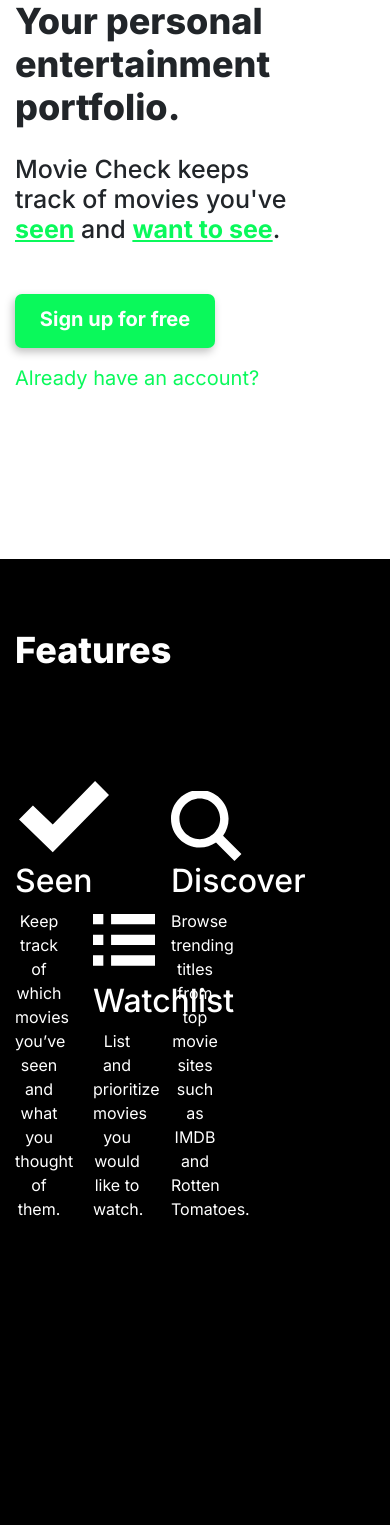
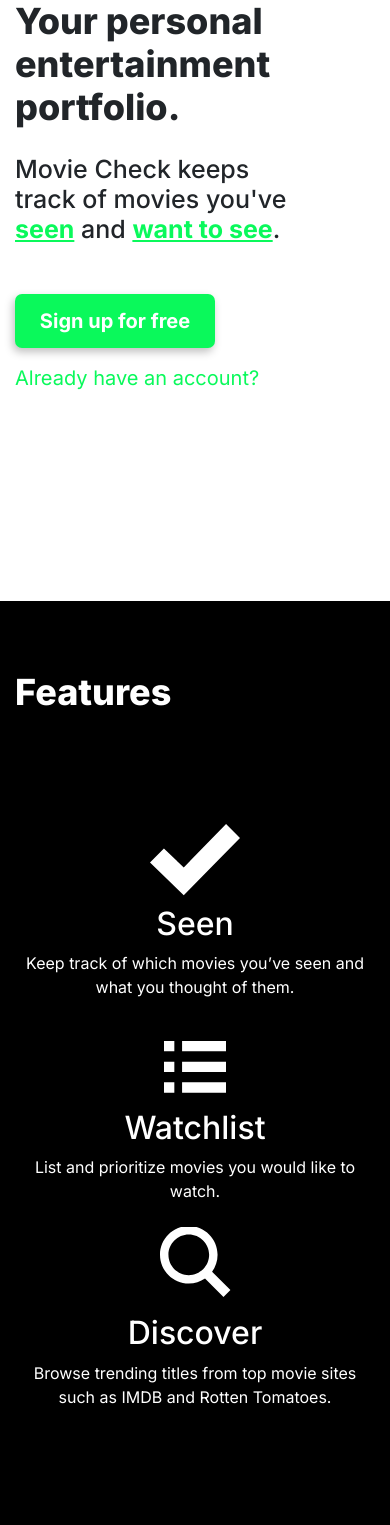
Before and after one commit to stephancill/moviecheck, a Python web app: template templates/landing-page.html in a window 390 px wide. Shown: the part 156-1681 px from the top of the page. Before the commit the page ends 1372 px from the top, so only its background shows below. Run offline with Jinja, Linux system fonts and the light colour scheme; the template is opened without the code that fills it, so the values that code supplies are empty; some libraries are stand-ins or nearby versions.

Commit message:
Fix landing page responsive

```diff
--- a/static/css/landing-page.css
+++ b/static/css/landing-page.css
@@ -1,27 +1,12 @@
-h1 {
-    font-weight: 800;
-    font-size: 36px;
-}
 
-h4 {
-    font-weight: 600;
-    font-size: 24px;
-    line-height: 29px;
-}
-
-h3 {
-    font-weight: 500;
-    font-size: 25px;
-    line-height: 30px;
-}
-
-h3 strong {
-    text-decoration-line: underline;
-    color: var(--brand-main);
-}
 
 a {
     outline: none;
+}
+
+#main-section {
+    min-height: 320px;
+    margin-bottom: 25vh;
 }
 
 .cta-body {
@@ -54,7 +39,7 @@ a {
 
 .cta-button p {
     width: 100%;
-    padding-top: 13px;
+    margin-top: 15px;
     font-family: Inter;
     font-style: normal;
     font-weight: bold;
@@ -75,6 +60,7 @@ a {
 
 .cover-container {
     display: none;
+    overflow: hidden;
 }
 
 .features-container {
@@ -82,9 +68,8 @@ a {
     left: 0;
     margin-left: 0;
     margin-right: 0;
-    width: 100vw;
+    width: 100%;
     background-color: black;
-    margin-top: 20vh;
     padding-bottom: 100px;
 }
 .features-body {
@@ -114,11 +99,11 @@ a {
         top: 40vh;
         max-width: 1000px;
         width: 40vw;
-        height: 270px;
+        height: 300px;
     }
     .cover-container img {
         box-shadow: 4px 8px 8px rgba(0, 0, 0, 0.25);
-        height: 100%;
+        height: 90%;
         width: auto;
         border-radius: 7px;
         margin-right: 34px;
--- a/static/css/style.css
+++ b/static/css/style.css
@@ -5,6 +5,28 @@
 
 body {
 	font-family: 'Inter', sans-serif;
+}
+
+h1 {
+    font-weight: 800;
+    font-size: 36px;
+}
+
+h4 {
+    font-weight: 600;
+    font-size: 24px;
+    line-height: 29px;
+}
+
+h3 {
+    font-weight: 500;
+    font-size: 25px;
+    line-height: 30px;
+}
+
+h3 strong {
+    text-decoration-line: underline;
+    color: var(--brand-main);
 }
 
 .navbar {
--- a/templates/landing-page.html
+++ b/templates/landing-page.html
@@ -11,7 +11,7 @@
 
 {% block content %}
 <div class="container">
-	<section class=" mx-auto mx-xl-0 mx-lg-0 mx-md-0">
+	<section id="main-section" class="mx-auto mx-xl-0 mx-lg-0 mx-md-0">
 		<div class="cta-body">
 			<h1>Your personal entertainment portfolio.</h1>
 			<h3>Movie Check keeps track of movies you've <strong>seen</strong> and <strong>want to see</strong>.</h3>
@@ -19,6 +19,7 @@
 			<a href="/auth/login">Already have an account?</a>
 		</div>
 		<div class="cover-container">
+			<!-- TODO: Optimize images -->
 			<img src="https://m.media-amazon.com/images/M/MV5BNGVjNWI4ZGUtNzE0MS00YTJmLWE0ZDctN2ZiYTk2YmI3NTYyXkEyXkFqcGdeQXVyMTkxNjUyNQ@@._V1_SY1000_CR0,0,674,1000_AL_.jpg" alt="">
 			<img src="https://m.media-amazon.com/images/M/MV5BYWZjMjk3ZTItODQ2ZC00NTY5LWE0ZDYtZTI3MjcwN2Q5NTVkXkEyXkFqcGdeQXVyODk4OTc3MTY@._V1_SY1000_CR0,0,674,1000_AL_.jpg" alt="">
 			<img src="https://m.media-amazon.com/images/M/MV5BMTc5MDE2ODcwNV5BMl5BanBnXkFtZTgwMzI2NzQ2NzM@._V1_SY1000_CR0,0,674,1000_AL_.jpg" alt="">
@@ -30,19 +31,19 @@
 	<div id="features" class="container">
 		<div class="features-body">
 			<h1>Features</h1>
-			<div class="row">
-				<div class="col mt-auto">
+			<div class="row align-bottom">
+				<div class="col-md mb-lg-auto mb-md-3 text-center">
 					<img src="/static/img/checkmark-icon.svg" alt="Checkmark">
 					<h2>Seen</h2>
 					<p>Keep track of which movies you’ve seen and what you thought of them.</p>
 				</div>
-				<div class="col mt-auto">
-					<img class="mb-3" src="/static/img/list-icon.svg" alt="List">
+				<div class="col-md mb-lg-auto mb-md-3 text-center">
+					<img class="mb-3 mt-3" src="/static/img/list-icon.svg" alt="List">
 					<h2>Watchlist</h2>
 					<p>List and prioritize movies you would like to watch.</p>
 				</div>
-				<div class="col mt-auto">
-					<img src="/static/img/discover-icon.svg" alt="Magnifying glass">
+				<div class="col-md mb-lg-auto mb-md-3 text-center">
+					<img class="mb-3 mt-2" src="/static/img/discover-icon.svg" alt="Magnifying glass">
 					<h2>Discover</h2>
 					<p>Browse trending titles from top movie sites such as IMDB and Rotten Tomatoes.</p>
 				</div>
```
